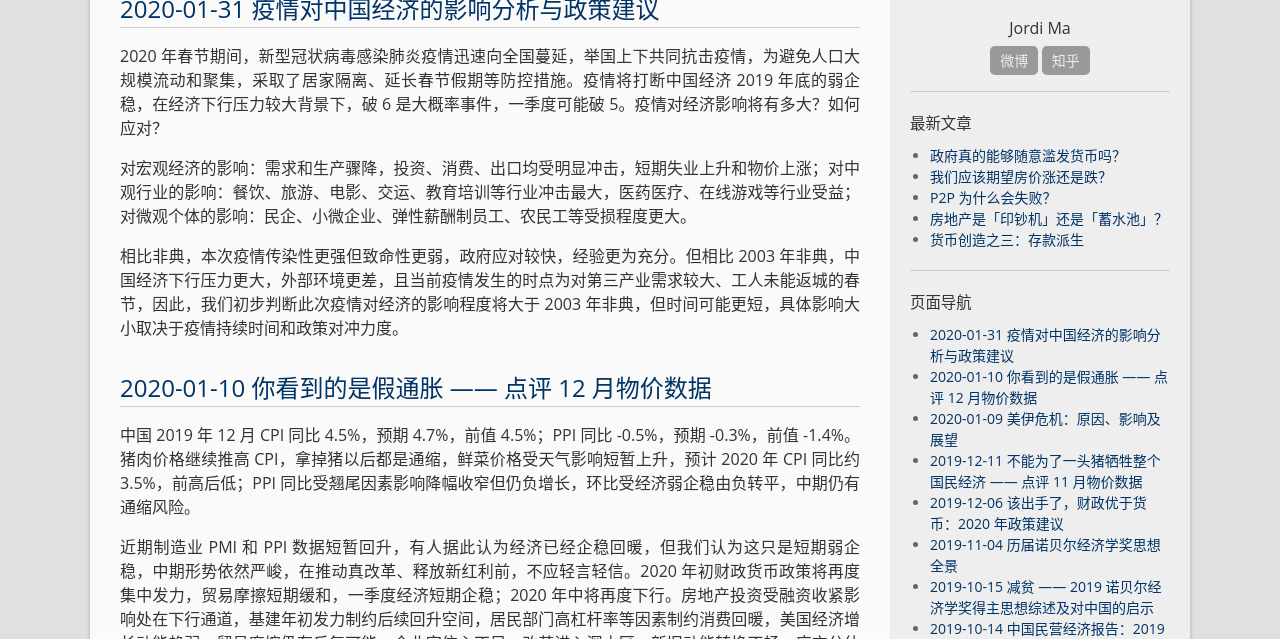
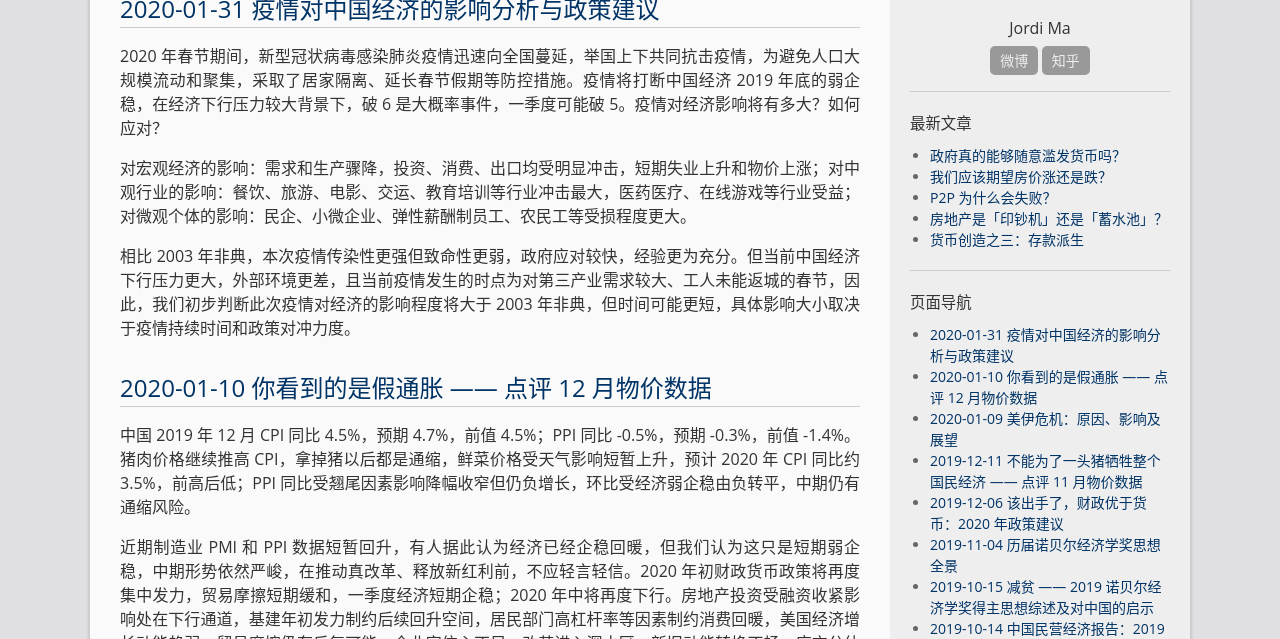
Before and after one commit to majiajin/majiajin.github.io, a Jekyll site: the page built from business.md, in a window 1280 px wide and 900 px high, cut to the strip 261-900 px from the top of the window. Built offline with Jekyll 4.4.1, drawn with Linux system fonts in a browser that asks for light colours.

Commit message:
Update business.md

```diff
--- a/business.md
+++ b/business.md
@@ -10,7 +10,7 @@ permalink: /business/
 
 对宏观经济的影响：需求和生产骤降，投资、消费、出口均受明显冲击，短期失业上升和物价上涨；对中观行业的影响：餐饮、旅游、电影、交运、教育培训等行业冲击最大，医药医疗、在线游戏等行业受益；对微观个体的影响：民企、小微企业、弹性薪酬制员工、农民工等受损程度更大。
 
-相比非典，本次疫情传染性更强但致命性更弱，政府应对较快，经验更为充分。但相比 2003 年非典，中国经济下行压力更大，外部环境更差，且当前疫情发生的时点为对第三产业需求较大、工人未能返城的春节，因此，我们初步判断此次疫情对经济的影响程度将大于 2003 年非典，但时间可能更短，具体影响大小取决于疫情持续时间和政策对冲力度。
+相比 2003 年非典，本次疫情传染性更强但致命性更弱，政府应对较快，经验更为充分。但当前中国经济下行压力更大，外部环境更差，且当前疫情发生的时点为对第三产业需求较大、工人未能返城的春节，因此，我们初步判断此次疫情对经济的影响程度将大于 2003 年非典，但时间可能更短，具体影响大小取决于疫情持续时间和政策对冲力度。
 
 ## [2020-01-10 你看到的是假通胀 —— 点评 12 月物价数据](https://mp.weixin.qq.com/s/rjvCfbMWrJrC-uTERtq55A)
 
```
